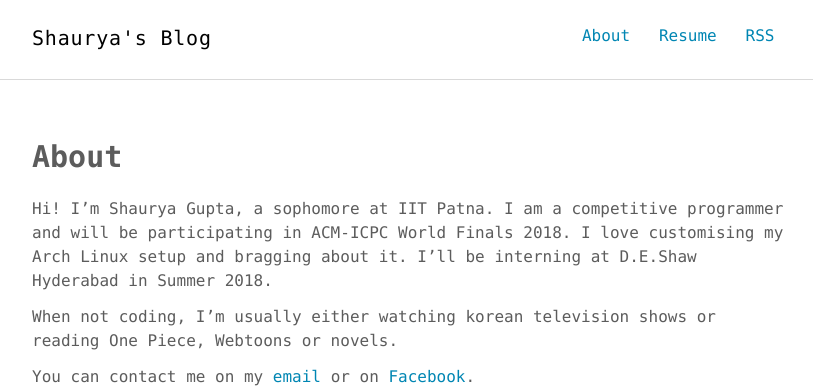
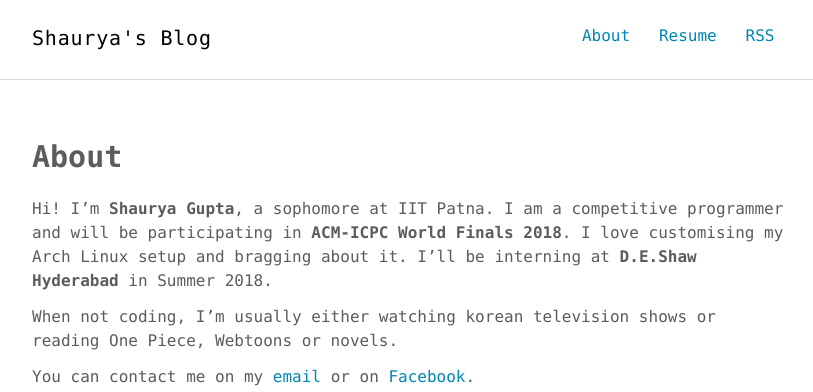
Before and after one commit to vishwesh5/shauryab98.github.io, a Jekyll site: the page built from about.md, in a window 1280 px wide. Shown: the top 392 px of the page, without its empty margins (232-1045 px from the left). Built offline with Jekyll 4.4.1, drawn with Linux system fonts in a browser that asks for light colours.

```diff
--- a/about.md
+++ b/about.md
@@ -4,7 +4,7 @@ title: About
 permalink: /about/
 ---
 
-Hi! I'm Shaurya Gupta, a sophomore at IIT Patna. I am a competitive programmer and will be participating in ACM-ICPC World Finals 2018. I love customising my Arch Linux setup and bragging about it. I'll be interning at D.E.Shaw Hyderabad in Summer 2018.
+Hi! I'm **Shaurya Gupta**, a sophomore at IIT Patna. I am a competitive programmer and will be participating in **ACM-ICPC World Finals 2018**. I love customising my Arch Linux setup and bragging about it. I'll be interning at **D.E.Shaw Hyderabad** in Summer 2018.
 
 When not coding, I'm usually either watching korean television shows or reading One Piece, Webtoons or novels.
 
```
